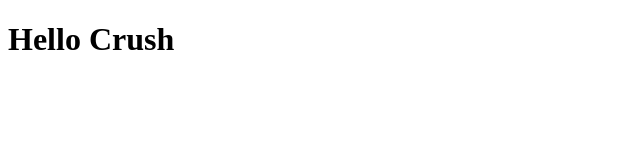
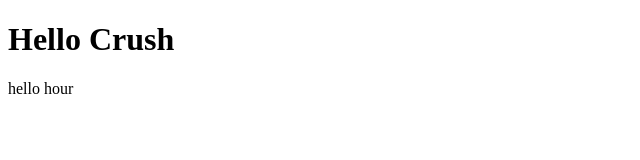
Before and after one commit to vunyin/test-project, a plain HTML site: page index.html in a window 1280 px wide. Shown: the full height of the page, 0-640 px from the left. Drawn offline with Linux system fonts and the light colour scheme.

Commit message:
finished

```diff
--- a/index.html
+++ b/index.html
@@ -8,5 +8,6 @@
 </head>
 <body>
     <h1>Hello Crush</h1>
+    <p>hello hour</p>
 </body>
 </html>
```
